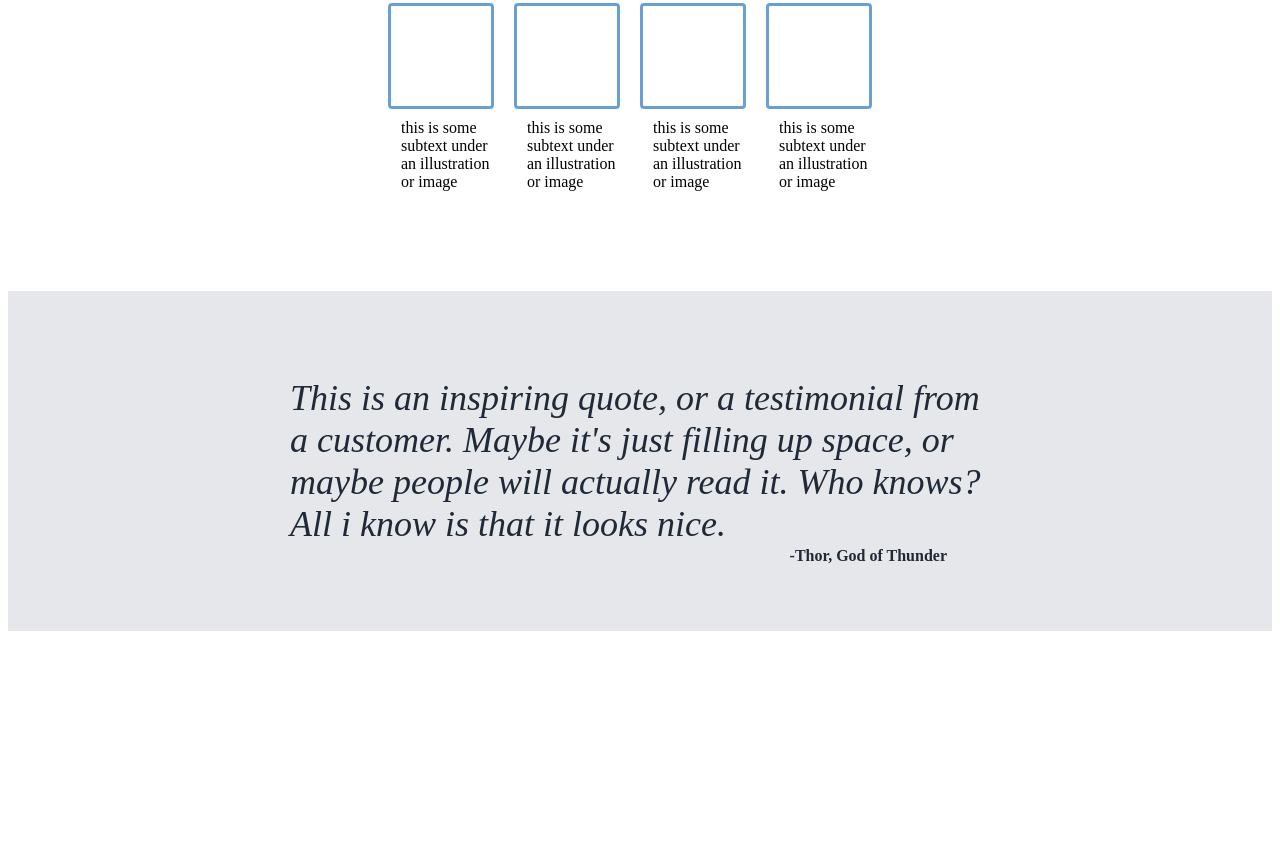
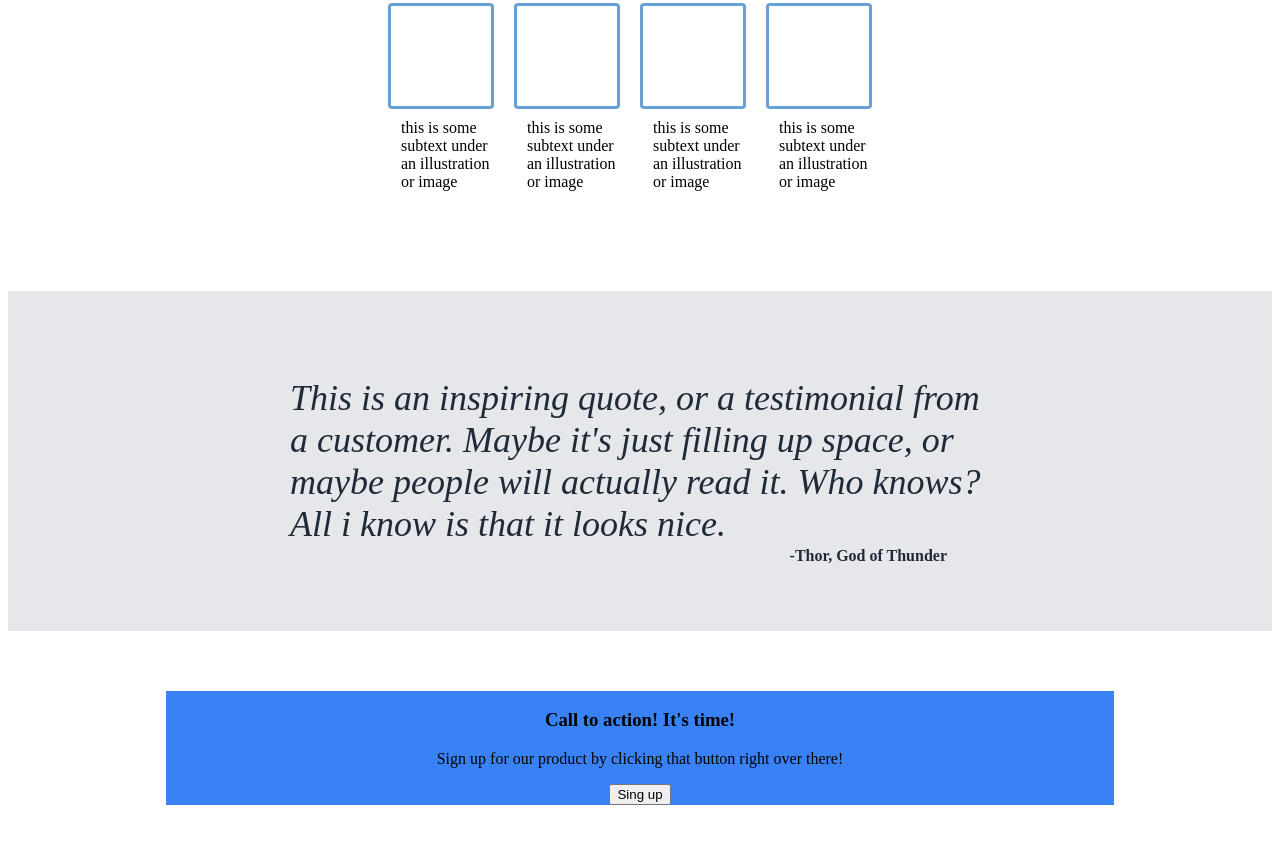
Before and after one commit to FedericoM120/Landing-Page, a plain HTML site: page index.html in a window 1280 px wide. Shown: the part 391-1259 px from the top of the page. Before the commit the page ends 1030 px from the top, so only its background shows below. Drawn offline with Linux system fonts and the light colour scheme.

Commit message:
index.html and main.css

```diff
--- a/index.html
+++ b/index.html
@@ -66,5 +66,22 @@
         <p class="author">-Thor, God of Thunder</p>
     </div>
 
+    <div class="section-four">
+        <div class="blue-container">
+            <div class="left-side-blue-container">
+                <h3 class="blue-container-title">
+                    Call to action! It's time!
+                </h3>
+                <p class="">
+                    Sign up for our product by clicking that button right
+                    over there!
+                </p>
+            </div>
+            <div class="right-side-blue-container">
+                <button>Sing up</button>
+            </div>
+        </div>
+    </div>
+
 </body>
 </html>
--- a/main.css
+++ b/main.css
@@ -130,3 +130,17 @@ h2 {
     font-weight: bold;
     color: #1F2937;
 }
+
+.section-four {
+    display: flex;
+    justify-content: center;
+    text-align: center;
+}
+
+.blue-container {
+    margin-top: 60px;
+    margin-bottom: 60px;
+    background-color: #3882F6;
+    width: 75%;
+
+}
```
